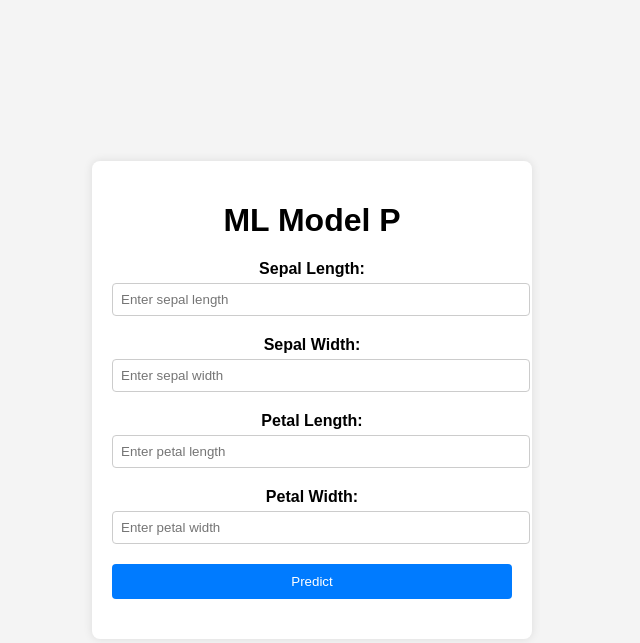
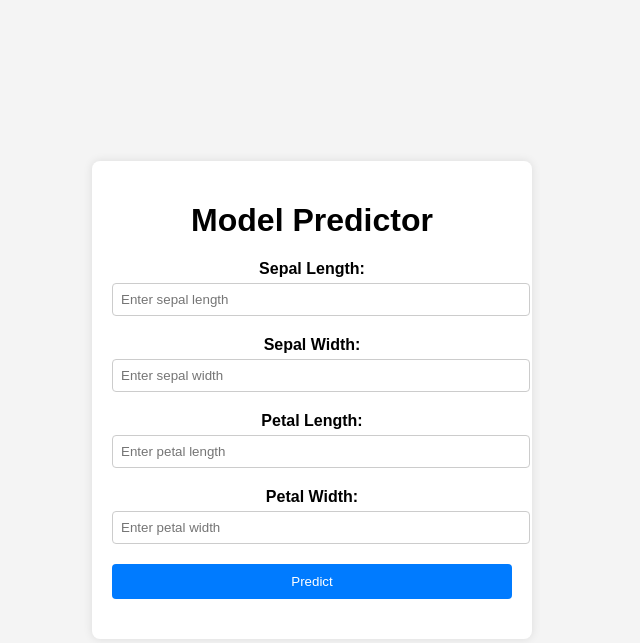
Before and after one commit to MohdYusufRashu/AiWorkloadsCICD, a Flask app: page / in a window 1280 px wide. Shown: the top 643 px of the page, without its empty margins (308-948 px from the left). Run offline with Flask 3, Linux system fonts and the light colour scheme.

Commit message:
changed index.html to test ci/cd

```diff
--- a/templates/index.html
+++ b/templates/index.html
@@ -72,7 +72,7 @@
 </head>
 <body>
     <div class="container">
-        <h1>ML Model P</h1>
+        <h1>Model Predictor</h1>
         <form method="post">
             <div class="form-group">
                 <label for="sepal_length">Sepal Length:</label>
```
